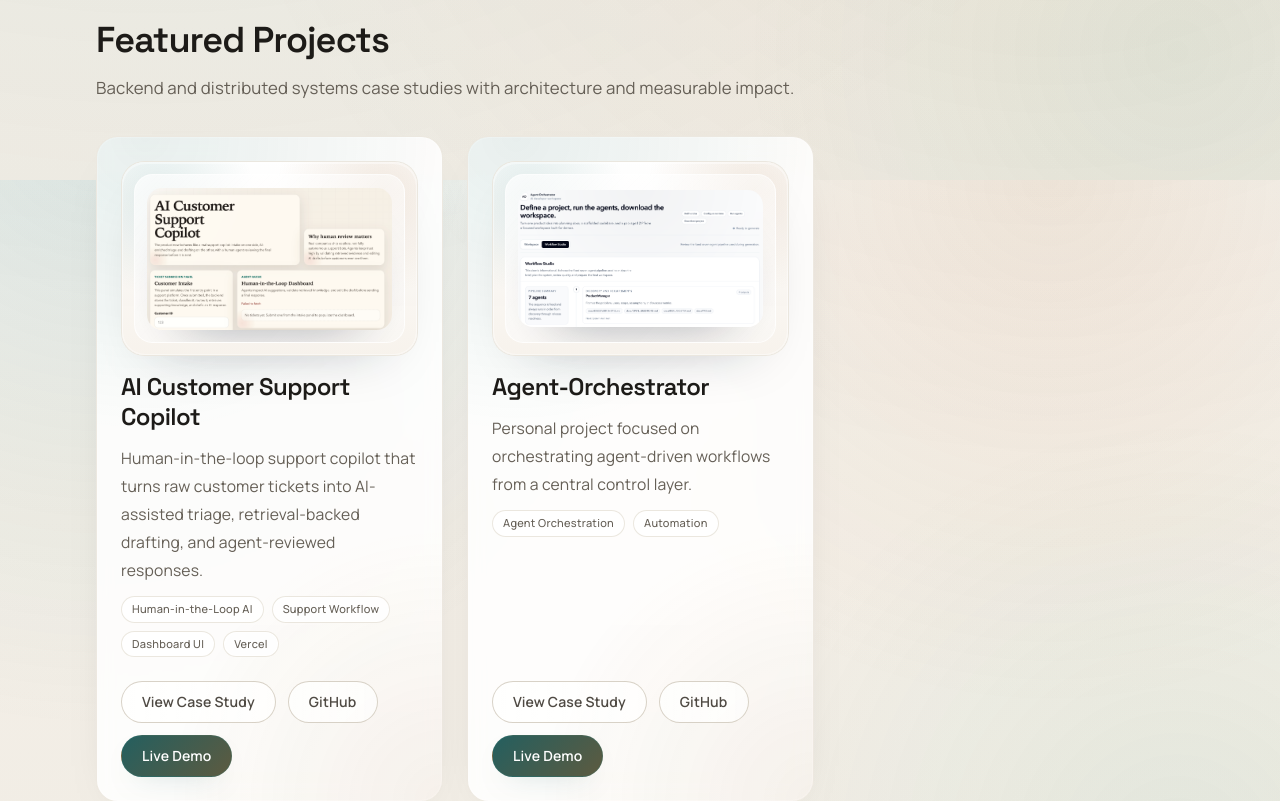
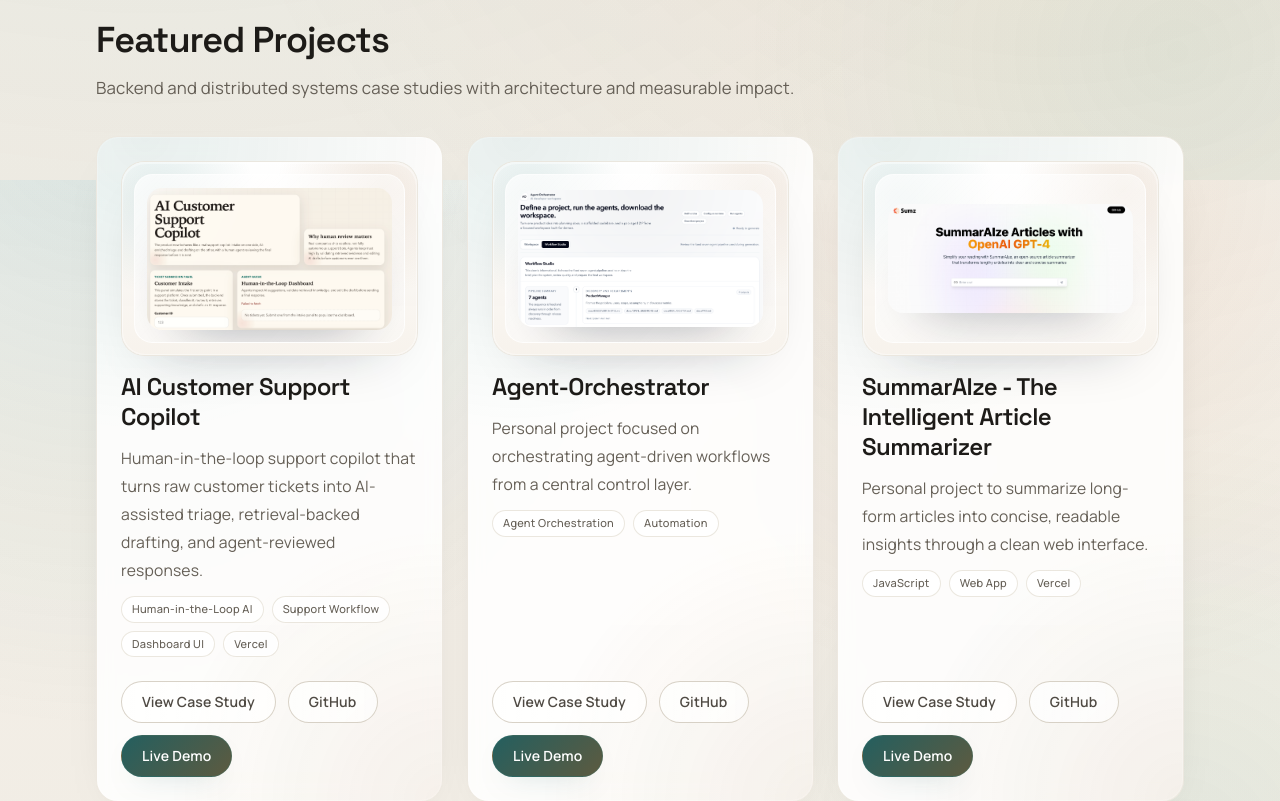
Before and after one commit to Pradaap-SS/pradaap-portfolio, a Nuxt app: page / in a window 1280 px wide. Shown: the part 620-1421 px from the top of the page. Built offline with nearby package versions, Linux system fonts and the light colour scheme.

Commit message:
feat: increase the number of featured projects displayed from 2 to 3

```diff
--- a/pages/index.vue
+++ b/pages/index.vue
@@ -2,7 +2,7 @@
 import { profile, skillsByCategory } from '~/data/profile'
 import { projects } from '~/data/projects'
 
-const featuredProjects = computed(() => projects.slice(0, 2))
+const featuredProjects = computed(() => projects.slice(0, 3))
 
 const featuredSkills = computed(() => [
   ...skillsByCategory.Languages.slice(0, 3),
```
